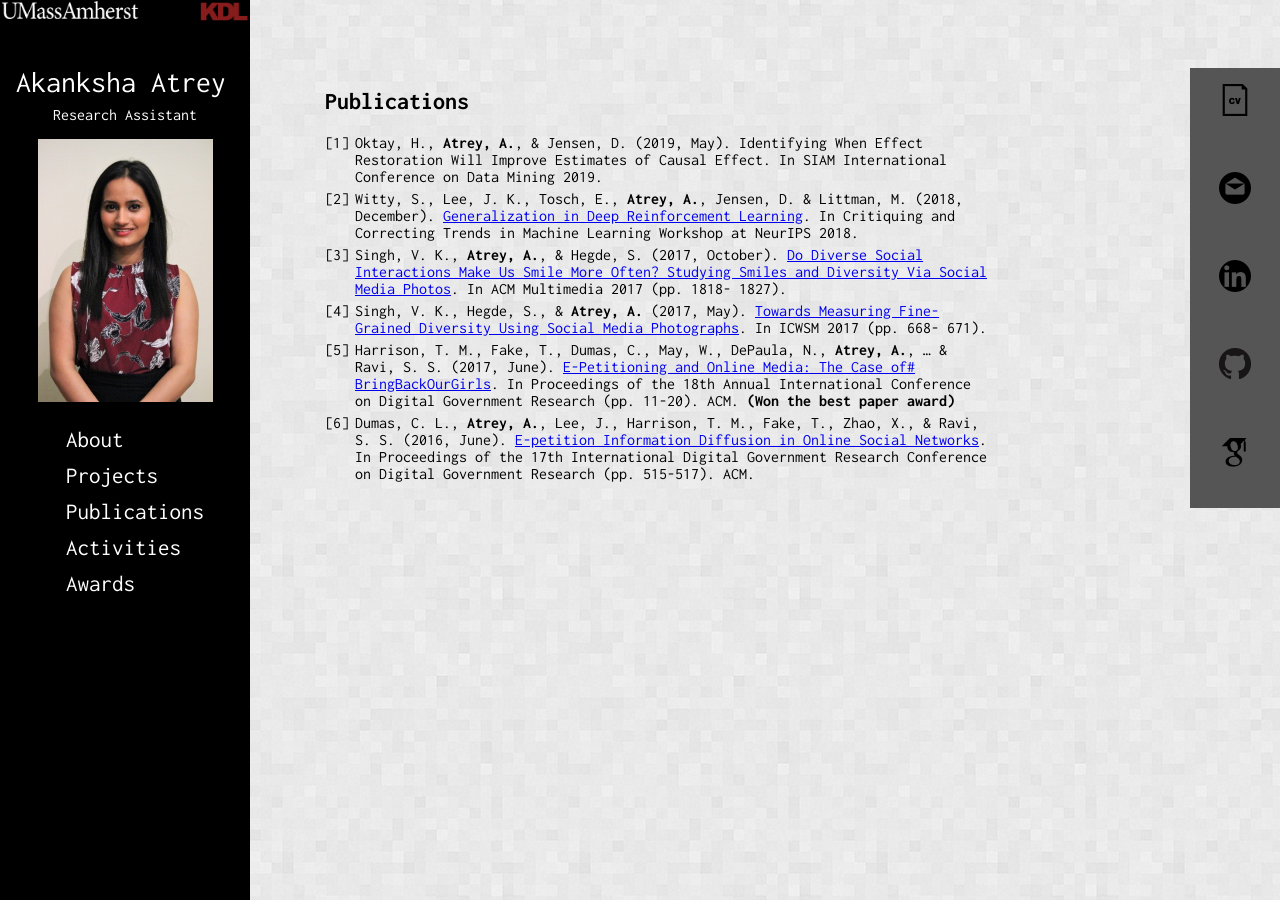
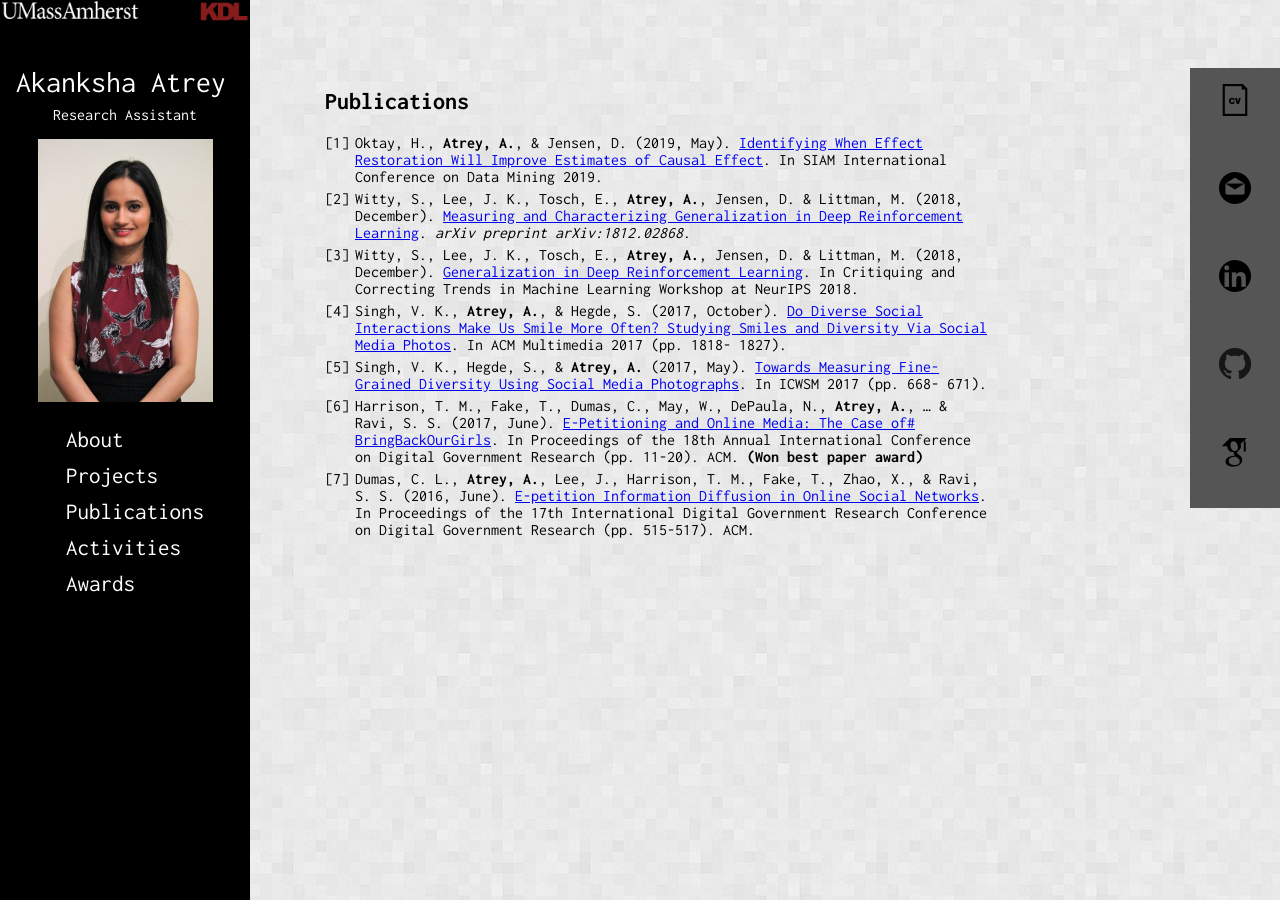
Before and after one commit to akanksha-atrey/akanksha-atrey.github.io, a Jekyll site: the page built from publications.md, in a window 1280 px wide and 900 px high. Built offline with Jekyll 4.4.1, drawn with Linux system fonts in a browser that asks for light colours; our own code applies the rules of GitHub Pages for plain Markdown files.

Commit message:
updating pubs

```diff
--- a/publications.md
+++ b/publications.md
@@ -4,11 +4,12 @@ layout: default
 
 ## Publications
 
-1. Oktay, H., **Atrey, A.**, & Jensen, D. (2019, May). Identifying When Effect Restoration Will Improve Estimates of Causal Effect. In SIAM International Conference on Data Mining 2019.
-2. Witty, S., Lee, J. K., Tosch, E., **Atrey, A.**, Jensen, D. & Littman, M. (2018, December). [Generalization in Deep Reinforcement Learning](https://www.dropbox.com/s/m0nyan7pl8zn3qe/CRACT_2018_paper_27.pdf?dl=0). In Critiquing and Correcting Trends in Machine Learning Workshop at NeurIPS 2018.
-3. Singh, V. K., **Atrey, A.**, & Hegde, S. (2017, October). [Do Diverse Social Interactions Make Us Smile More Often? Studying Smiles and Diversity Via Social Media Photos](https://wp.comminfo.rutgers.edu/vsingh/wp-content/uploads/sites/110/2017/10/ACMMM_Singh_Diversity_Smile.pdf). In ACM Multimedia 2017 (pp. 1818- 1827). <!---  **[Acceptance Rate: 29%]** --->
-4. Singh, V. K., Hegde, S., & **Atrey, A.** (2017, May). [Towards Measuring Fine-Grained Diversity Using Social Media Photographs](https://pdfs.semanticscholar.org/e60b/a225993d2ae438dec5bb6918b29d3e344006.pdf). In ICWSM 2017 (pp. 668- 671). <!--- **[Acceptance Rate: 17%]** --->
-5. Harrison, T. M., Fake, T., Dumas, C., May, W., DePaula, N., **Atrey, A.**, ... & Ravi, S. S. (2017, June). [E-Petitioning and Online Media: The Case of# BringBackOurGirls](https://dl.acm.org/citation.cfm?id=3085320). In Proceedings of the 18th Annual International Conference on Digital Government Research (pp. 11-20). ACM. **(Won the best paper award)** <!--- **[Acceptance Rate: 58%]** --->
-6. Dumas, C. L., **Atrey, A.**, Lee, J., Harrison, T. M., Fake, T., Zhao, X., & Ravi, S. S. (2016, June). [E-petition Information Diffusion in Online Social Networks](https://dl.acm.org/citation.cfm?id=2912227). In Proceedings of the 17th International Digital Government Research Conference on Digital Government Research (pp. 515-517). ACM. <!--- **[Acceptance Rate: 57%]** --->
+1. Oktay, H., **Atrey, A.**, & Jensen, D. (2019, May). [Identifying When Effect Restoration Will Improve Estimates of Causal Effect](papers/SDM_2019_Effect_Restoration.pdf). In SIAM International Conference on Data Mining 2019.
+1. Witty, S., Lee, J. K., Tosch, E., **Atrey, A.**, Jensen, D. & Littman, M. (2018, December). [Measuring and Characterizing Generalization in Deep Reinforcement Learning](https://arxiv.org/abs/1812.02868). _arXiv preprint arXiv:1812.02868_.
+1. Witty, S., Lee, J. K., Tosch, E., **Atrey, A.**, Jensen, D. & Littman, M. (2018, December). [Generalization in Deep Reinforcement Learning](https://www.dropbox.com/s/m0nyan7pl8zn3qe/CRACT_2018_paper_27.pdf?dl=0). In Critiquing and Correcting Trends in Machine Learning Workshop at NeurIPS 2018.
+1. Singh, V. K., **Atrey, A.**, & Hegde, S. (2017, October). [Do Diverse Social Interactions Make Us Smile More Often? Studying Smiles and Diversity Via Social Media Photos](https://wp.comminfo.rutgers.edu/vsingh/wp-content/uploads/sites/110/2017/10/ACMMM_Singh_Diversity_Smile.pdf). In ACM Multimedia 2017 (pp. 1818- 1827). <!---  **[Acceptance Rate: 29%]** --->
+1. Singh, V. K., Hegde, S., & **Atrey, A.** (2017, May). [Towards Measuring Fine-Grained Diversity Using Social Media Photographs](https://pdfs.semanticscholar.org/e60b/a225993d2ae438dec5bb6918b29d3e344006.pdf). In ICWSM 2017 (pp. 668- 671). <!--- **[Acceptance Rate: 17%]** --->
+1. Harrison, T. M., Fake, T., Dumas, C., May, W., DePaula, N., **Atrey, A.**, ... & Ravi, S. S. (2017, June). [E-Petitioning and Online Media: The Case of# BringBackOurGirls](https://dl.acm.org/citation.cfm?id=3085320). In Proceedings of the 18th Annual International Conference on Digital Government Research (pp. 11-20). ACM. **(Won best paper award)** <!--- **[Acceptance Rate: 58%]** --->
+1. Dumas, C. L., **Atrey, A.**, Lee, J., Harrison, T. M., Fake, T., Zhao, X., & Ravi, S. S. (2016, June). [E-petition Information Diffusion in Online Social Networks](https://dl.acm.org/citation.cfm?id=2912227). In Proceedings of the 17th International Digital Government Research Conference on Digital Government Research (pp. 515-517). ACM. <!--- **[Acceptance Rate: 57%]** --->
 
 ---
```
Also changed, not shown: 1 other file.
